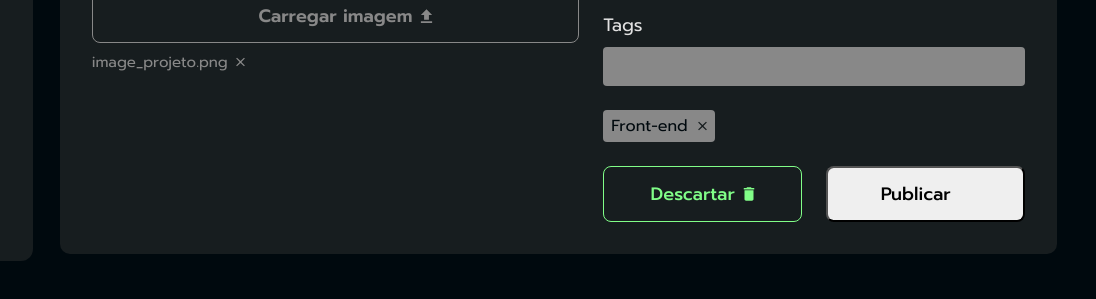
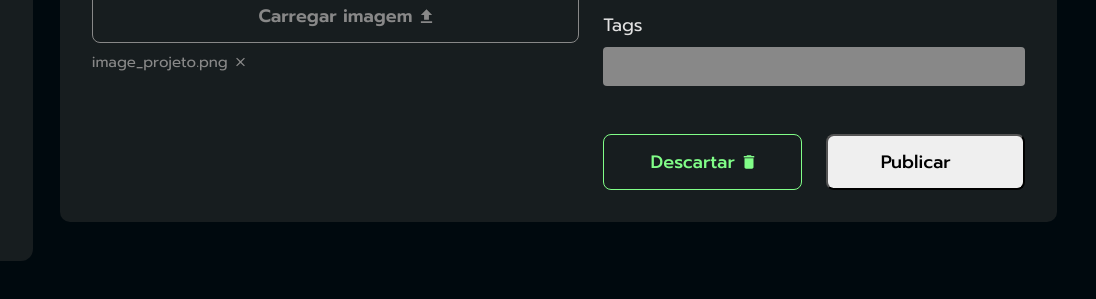
Before and after one commit to LetMzDev/0022-JavaScript-Assincrono, a plain HTML site: page index.html in a window 1280 px wide. Shown: the part 483-782 px from the top of the page, 184-1280 px from the left. Drawn offline with Linux system fonts and the light colour scheme; files whose address does not match are found by name.

Commit message:
14. Removido tag padrão

```diff
--- a/index.html
+++ b/index.html
@@ -87,10 +87,7 @@
 					<input type = "text" name = "categoria" id = "input-tags" />
 				</div>
 				<ul class = "lista-tags" id = "lista-tags">
-					<li>
-						<p>Front-end</p>
-						<img src = "./img/close-black.svg">
-					</li>
+
 				</ul>
 				<div class = "container-botoes">
 					<button class = "botao-descartar">Descartar</button>
--- a/js/scripts.js
+++ b/js/scripts.js
@@ -77,6 +77,7 @@ input_Tags.addEventListener ( "keypress", ( evento ) =>
 
 lista_Tags.addEventListener ( "click", ( evento ) =>
 {
+	// Verifica se onde está sendo clicado contém a classe "remove-tag"
 	if (evento.target.classList.contains ( "remove-tag" ))
 	{
 		const tag_Que_Queremos_Remover = evento.target.parentElement;
```
